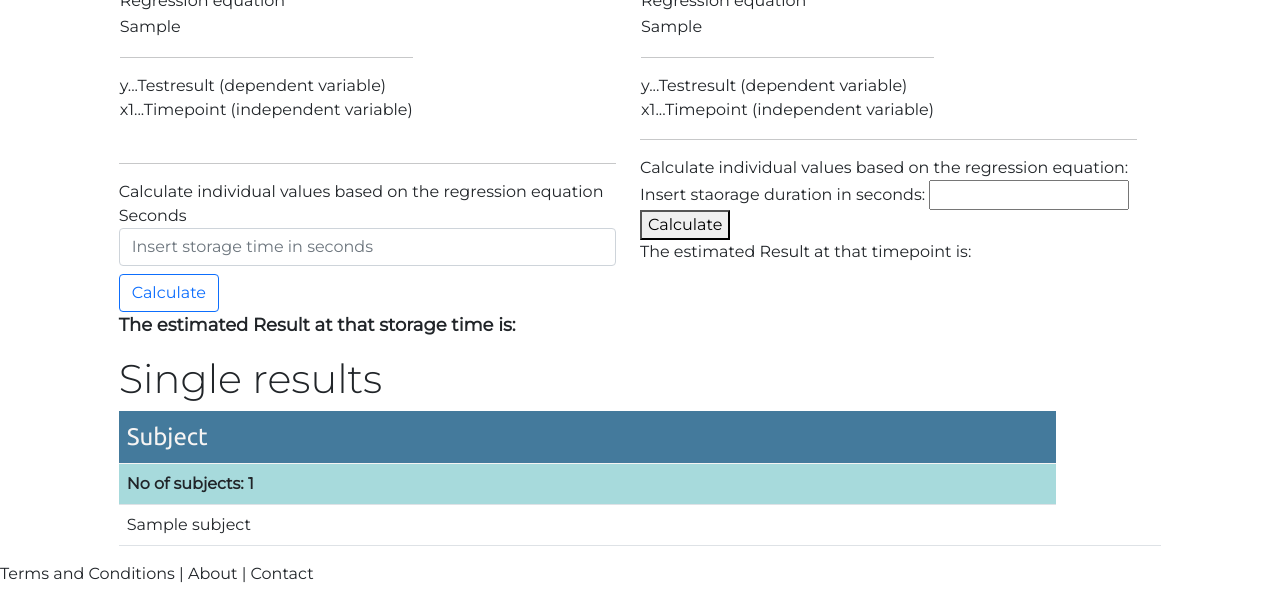
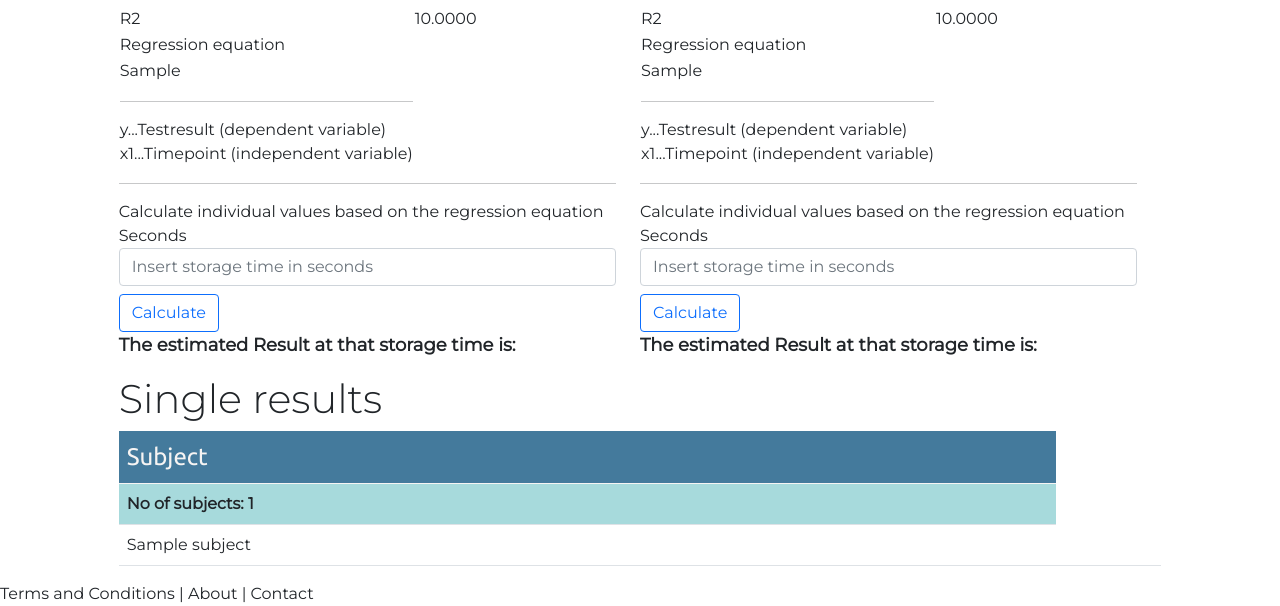
Before and after one commit to drfoehn/stabcalc, a Django app: template calculator/templates/calculator/results.html in a window 1280 px wide. Shown: the part 2699-3305 px from the top of the page. Before the commit the page ends 3282 px from the top, so only its background shows below. Run offline with Django 4.2, Linux system fonts and the light colour scheme; tables that the repository leaves empty hold one stand-in row (values such as "Sample post"); the template is opened without the code that fills it: values that come from a table or form of the project are taken from there, most other values are stand-ins (such as "Sample title", 1, 10 or a date in 2020); some libraries are stand-ins or nearby versions.

Commit message:
interpretation

```diff
--- a/calculator/templates/calculator/results.html
+++ b/calculator/templates/calculator/results.html
@@ -130,7 +130,7 @@
 
     <br>
     {{ interpretation_dist }} <br>
-    The model fitting best to your data is {{ best_fit_model }}, explaining {{ best_fit }} of your ....<br>
+    The model fitting best to your data is {{ best_fit_model }}, explaining {{ best_fit }} of the variability observed in the storage duration.<br>
     The prediction value of this equation is ............... <br>
     Valid for linear model only: {{ interpretation_1 }}
     <br>
@@ -152,9 +152,9 @@
     Number of Subjects: {{ subjects_n }}<br>
     Number of tested storage durations: {{ timepoints_n }}<br>
     <br>
-    Rainbow-Test: F: {{ rainbow_f | floatformat:3}} / p: {{ rainbow_p | floatformat:3}}<br>
+    Rainbow-Test: F: {{ rainbow_f | floatformat:3 }} / p: {{ rainbow_p | floatformat:3 }}<br>
     Lilliefors’ test (Kolmogorov - Smirnov test with estimated parameters):
-    {{ ksstat | floatformat:3 }} / p: {{ksstat_p | floatformat:3}}
+    {{ ksstat | floatformat:3 }} / p: {{ ksstat_p | floatformat:3 }}
     <br>
 
     <hr class="my-4">
@@ -410,7 +410,7 @@
                             <td>Regression equation: <br></td>
                         </tr>
                         <tr>
-                            <td>{{ eq_model_lin}} <br></td>
+                            <td>{{ eq_model_lin }} <br></td>
                         </tr>
                         <tr>
                             <td>
@@ -436,13 +436,15 @@
                     </button>
 
                     <!-- Modal -->
-<div class="modal fade" id="linearModal" tabindex="-1" aria-labelledby="linearModalLabel" aria-hidden="true">
+                    <div class="modal fade" id="linearModal" tabindex="-1" aria-labelledby="linearModalLabel"
+                         aria-hidden="true">
                         <div class="modal-dialog modal-lg">
                             <div class="modal-content">
                                 <div class="modal-header">
                                     <h5 class="modal-title" id="linearModalLabel">Stability study
                                         "{{ setting.name }}" <br> Extended Statistics - Linear model</h5>
-        <button type="button" class="btn-close" data-bs-dismiss="modal" aria-label="Close"></button>
+                                    <button type="button" class="btn-close" data-bs-dismiss="modal"
+                                            aria-label="Close"></button>
                                 </div>
                                 <div class="modal-body">
                                     <pre style="font-family: monospace, monospace">{{ statistics_extended_abs_lin|safe }}</pre>
@@ -461,14 +463,28 @@
             <hr>
             <div class="row">
                 <div class="col">
-                    Calculate individual values based on the regression equation: <br>
-                    Insert staorage duration in seconds: <input type="number" id="calc_input">
+
                     {#    TODO: Check if input is in seconds#}
-                    <button id="button_calc" value="here goes result" onclick="calcValue()">Calculate</button>
-                    <br>
-                    The estimated Result at that timepoint is: <p id="calc_result"></p>
-
-
+                    <form>
+                        <div class="form-row align-items-center">
+                            <div class="col-auto">
+                                <label class="sr-only" for="inlineFormInput">Seconds</label>
+                                <input type="text" class="form-control mb-2" id="inlineFormInput"
+                                       placeholder="Insert storage time in seconds">
+                            </div>
+                            <div class="col-auto">
+                                <button id="button_calc" value="here goes result" onclick="calcValue()"
+                                        class="btn btn-outline-primary">Calculate
+                                </button>
+                            </div>
+                        </div>
+                    </form>
+                    <div class="row">
+                        <div class="col">
+                    <span class="calc_result">The estimated Result at that storage time is: <p
+                            id="calc_result"></p></span>
+                        </div>
+                    </div>
                     <script>
                         function calcValue() {
                             var x = document.getElementById("calc_input").value;
@@ -476,6 +492,7 @@
                             document.getElementById("calc_result").innerHTML = y;
                         }
                     </script>
+
                 </div>
             </div>
         </div>
@@ -546,7 +563,7 @@
                             <td>Regression equation: <br></td>
                         </tr>
                         <tr>
-                            <td> <br></td>
+                            <td><br></td>
                         </tr>
                         <tr>
                             <td>
@@ -556,7 +573,6 @@
                             </td>
                         </tr>
                     </table>
-
 
 
                 </div>
@@ -574,13 +590,15 @@
                     </button>
 
                     <!-- Modal -->
-                    <div class="modal fade" id="logModal" tabindex="-1" aria-labelledby="logModalLabel" aria-hidden="true">
+                    <div class="modal fade" id="logModal" tabindex="-1" aria-labelledby="logModalLabel"
+                         aria-hidden="true">
                         <div class="modal-dialog modal-lg">
                             <div class="modal-content">
                                 <div class="modal-header">
                                     <h5 class="modal-title" id="logModalLabel">Stability study
                                         "{{ setting.name }}" <br> Extended Statistics - Logarithmic model</h5>
-        <button type="button" class="btn-close" data-bs-dismiss="modal" aria-label="Close"></button>
+                                    <button type="button" class="btn-close" data-bs-dismiss="modal"
+                                            aria-label="Close"></button>
                                 </div>
                                 <div class="modal-body">
                                     <pre style="font-family: monospace, monospace">{{ statistics_extended_log|safe }}</pre>
@@ -598,14 +616,26 @@
             <hr>
             <div class="row">
                 <div class="col">
-                    Calculate individual values based on the regression equation: <br>
-                    Insert staorage duration in seconds: <input type="number" id="calc_input">
-                    {#    TODO: Check if input is in seconds#}
-                    <button id="button_calc" value="here goes result" onclick="calcValue()">Calculate</button>
-                    <br>
-                    The estimated Result at that timepoint is: <p id="calc_result"></p>
-
-
+                    <form>
+                        <div class="form-row align-items-center">
+                            <div class="col-auto">
+                                <label class="sr-only" for="inlineFormInput">Seconds</label>
+                                <input type="text" class="form-control mb-2" id="inlineFormInput"
+                                       placeholder="Insert storage time in seconds">
+                            </div>
+                            <div class="col-auto">
+                                <button id="button_calc" value="here goes result" onclick="calcValue()"
+                                        class="btn btn-outline-primary">Calculate
+                                </button>
+                            </div>
+                        </div>
+                    </form>
+                    <div class="row">
+                        <div class="col">
+                    <span class="calc_result">The estimated Result at that storage time is: <p
+                            id="calc_result"></p></span>
+                        </div>
+                    </div>
                     <script>
                         function calcValue() {
                             var x = document.getElementById("calc_input").value;
@@ -616,6 +646,8 @@
                 </div>
             </div>
         </div>
+
+        <hr>
 
         <div class="row">
             {#    oooooooooooooooooooooooooooooooooooo  Polynomal Regression 2rd degree  oooooooooooooooooooooooooooooo#}
@@ -692,7 +724,6 @@
                             </tr>
                         </table>
 
-                    <br>
                     </div>
                 </div>
 
@@ -809,16 +840,27 @@
 
                 {#                        -------------------Calculator---------------#}
                 <hr>
+                Calculate individual values based on the regression equation
+                <form>
+                    <div class="form-row align-items-center">
+                        <div class="col-auto">
+                            <label class="sr-only" for="inlineFormInput">Seconds</label>
+                            <input type="text" class="form-control mb-2" id="inlineFormInput"
+                                   placeholder="Insert storage time in seconds">
+                        </div>
+                        <div class="col-auto">
+                            <button id="button_calc" value="here goes result" onclick="calcValue()"
+                                    class="btn btn-outline-primary">Calculate
+                            </button>
+                        </div>
+                    </div>
+                </form>
                 <div class="row">
                     <div class="col">
-                    Calculate individual values based on the regression equation: <br>
-                    Insert staorage duration in seconds: <input type="number" id="calc_input">
-                    {#    TODO: Check if input is in seconds#}
-                    <button id="button_calc" value="here goes result" onclick="calcValue()">Calculate</button>
-                    <br>
-                    The estimated Result at that timepoint is: <p id="calc_result"></p>
-
-
+                    <span class="calc_result">The estimated Result at that storage time is: <p
+                            id="calc_result"></p></span>
+                    </div>
+                </div>
                 <script>
                     function calcValue() {
                         var x = document.getElementById("calc_input").value;
@@ -828,10 +870,6 @@
                 </script>
             </div>
         </div>
-        </div>
-    </div>
-
-
     </div>
 
 
```
Lines whose indentation alone changed are shown as unchanged.
